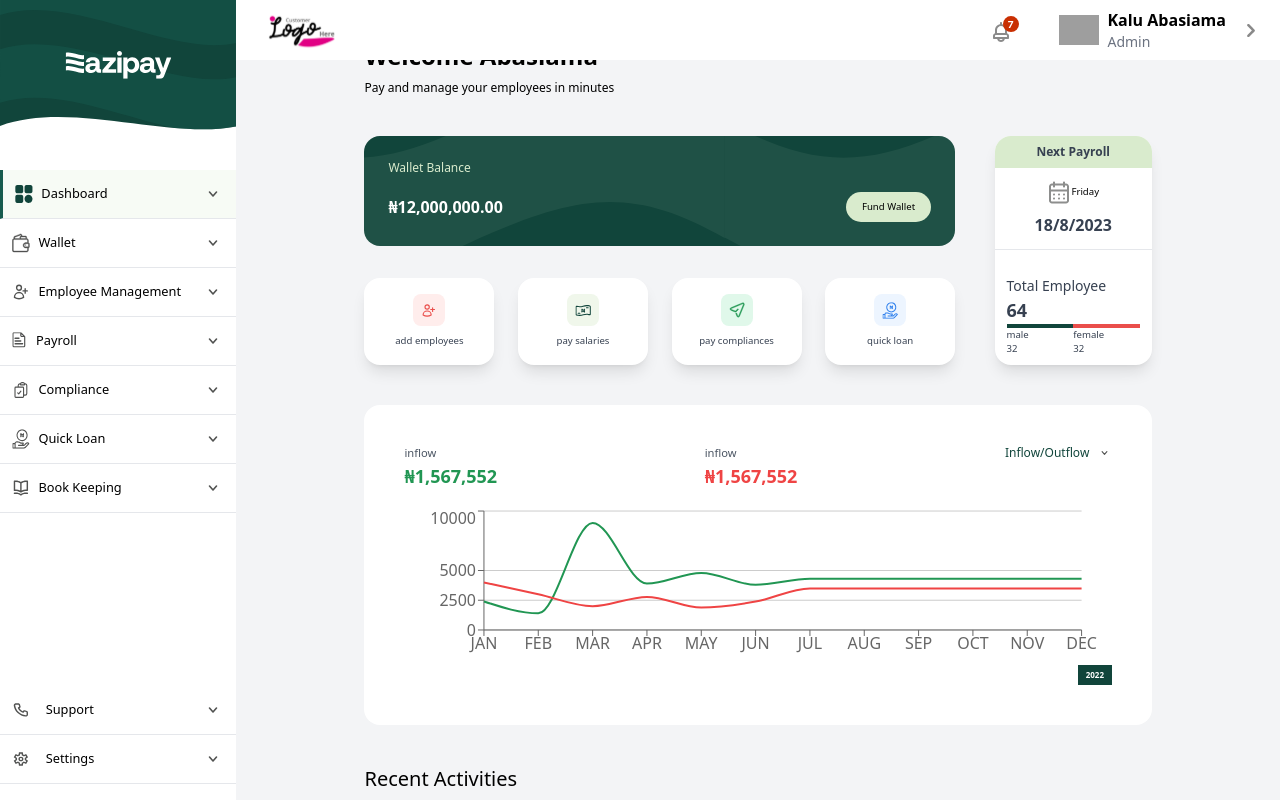
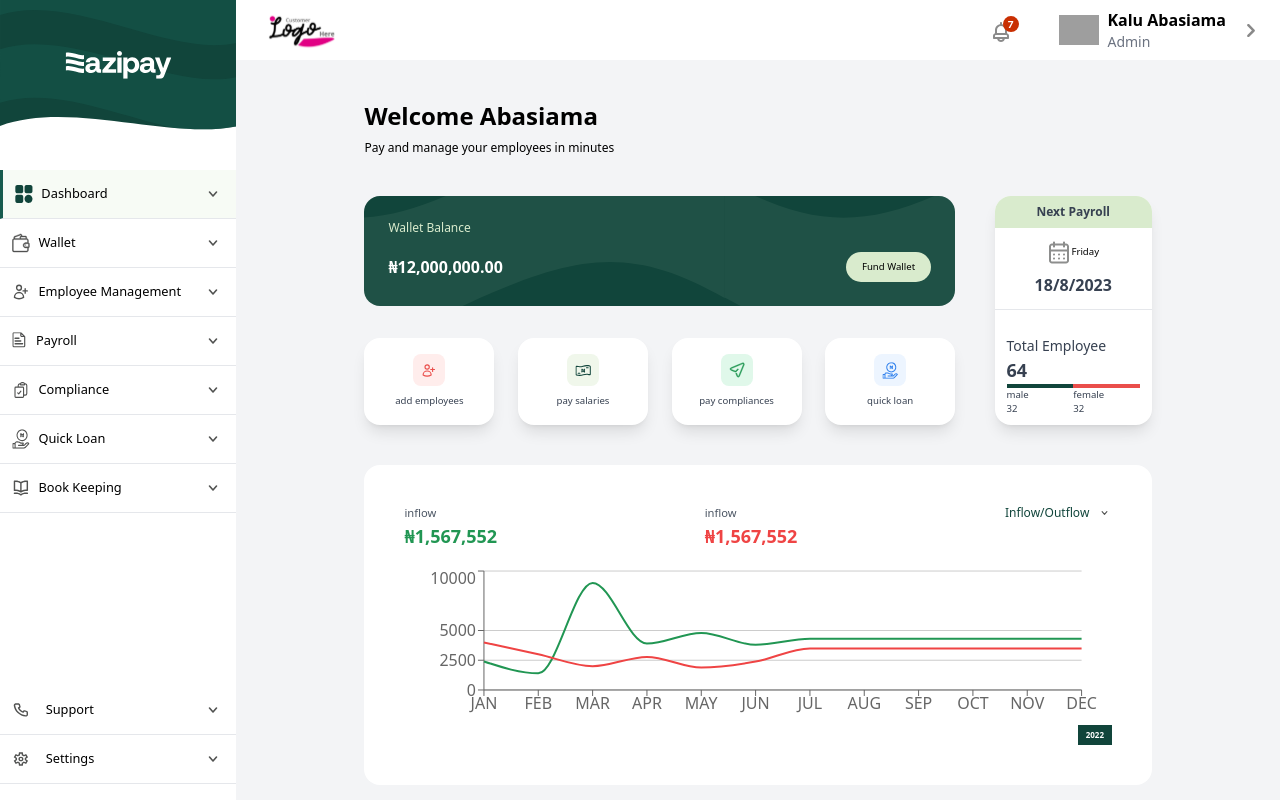
Before and after one commit to bandelefemi/eazipay, a Next.js app: page / in a window 1280 px wide. Built offline with nearby package versions, Linux system fonts and the light colour scheme; grey boxes are pictures that could not be loaded.

Commit message:
fixed navbar

```diff
--- a/components/Layout.js
+++ b/components/Layout.js
@@ -7,9 +7,9 @@ const Layout = ({children}) => {
     <div className=' h-full w-full flex'>
 
 
-        <Sidebar />
+          <Sidebar />
 
-        <div className=' relative w-full h-screen overflow-y-scroll'>
+        <div className=' w-full h-screen overflow-y-scroll'>
             <Navbar />
             <div className=' w-full h-full'>
                 {children}
--- a/components/navbar/Navbar.js
+++ b/components/navbar/Navbar.js
@@ -3,7 +3,7 @@ import React from 'react'
 
 const Navbar = () => {
   return (
-    <div className=' hidden md:block bg-white absolute top-0 p-2 w-full z-30'>
+    <div className=' hidden md:block bg-white sticky top-0 p-2 w-full z-30'>
         <div className=' flex px-4 items-center justify-between'>
           <img src="/assets/logo/logo-c.svg" alt="" className=' h-10' />
           <div className=' flex items-center gap-10'>
```
